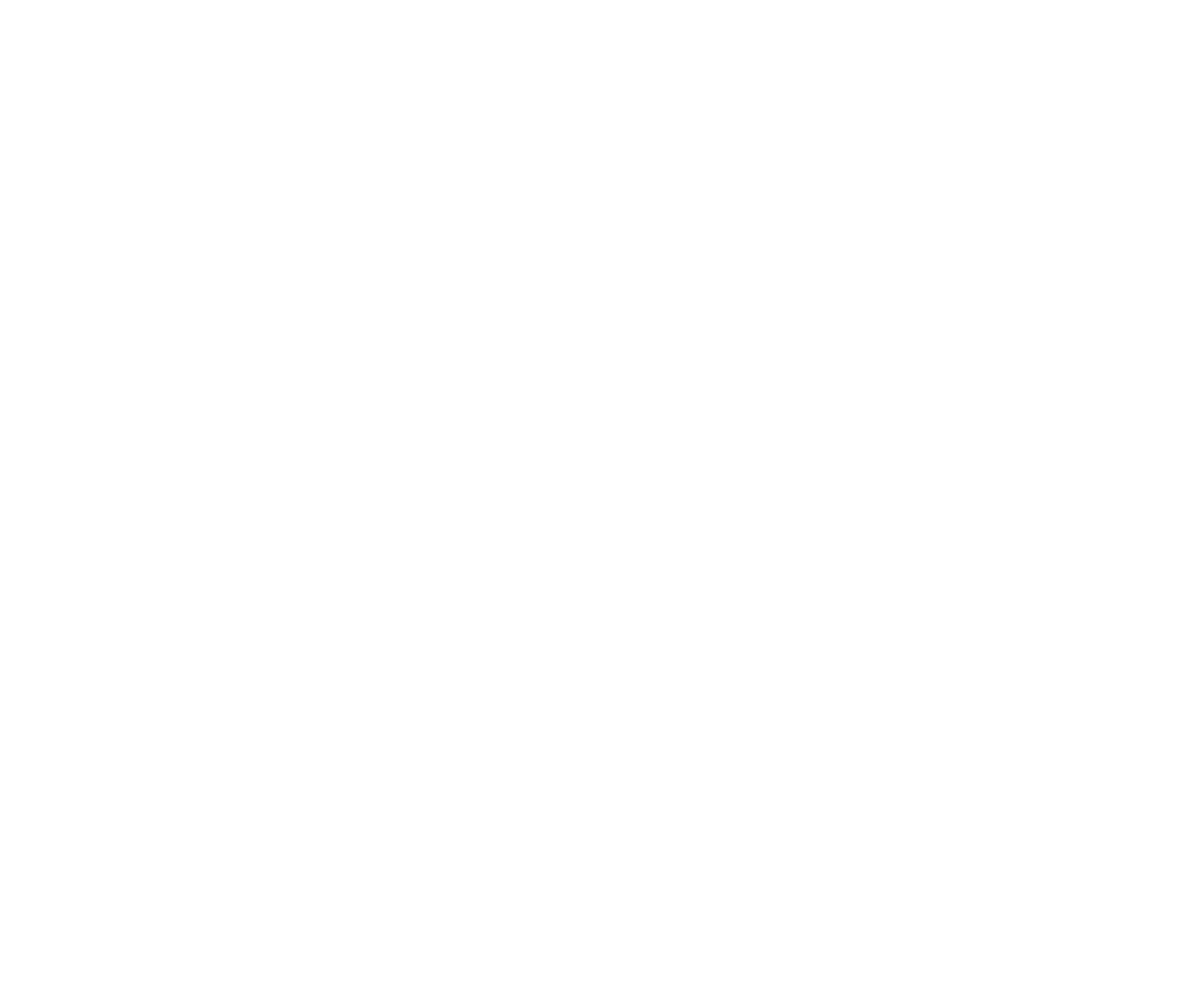
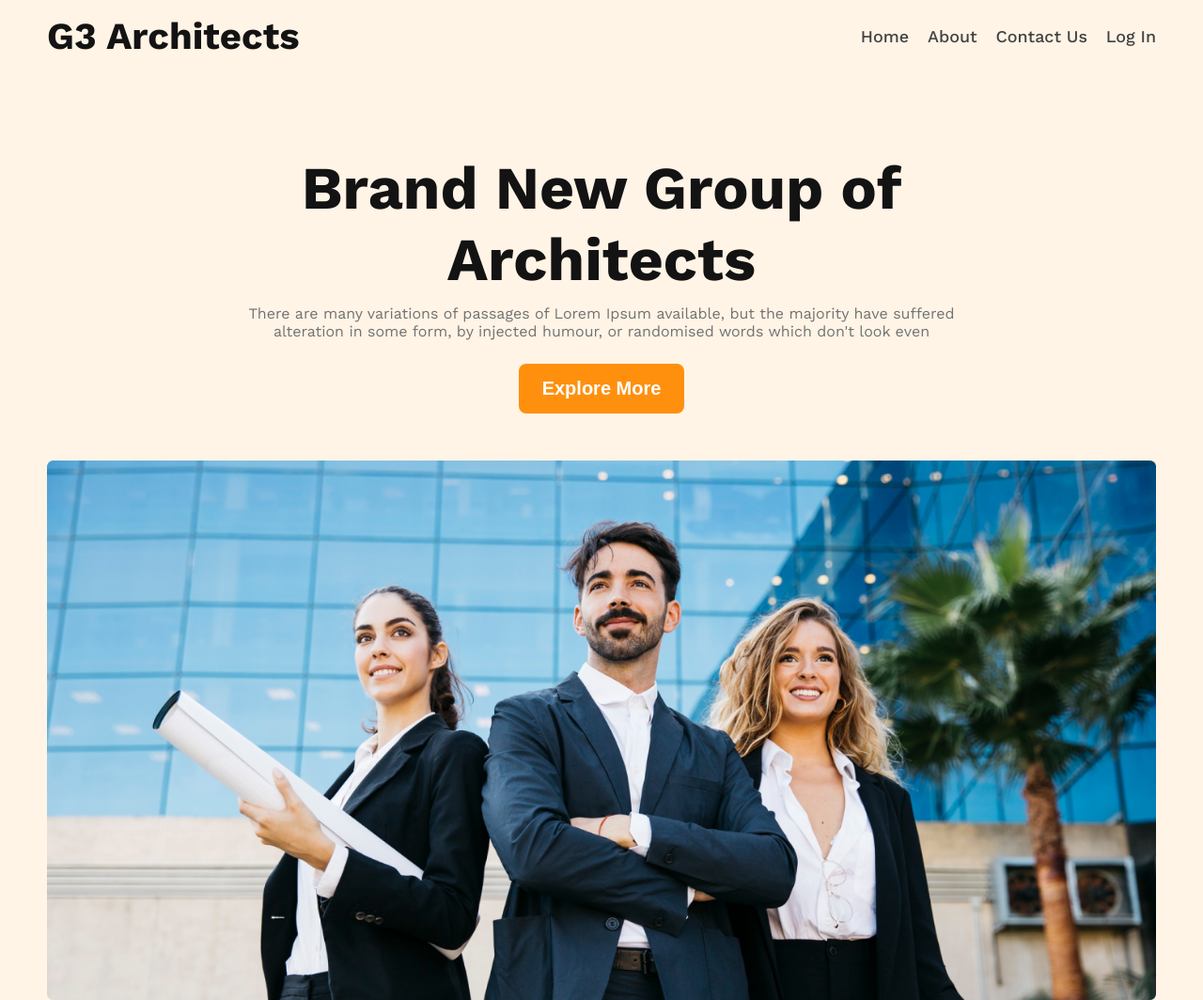
Before and after one commit to Al-Shiam-Nabil/g3-architects-web-practise, a plain HTML site: page index.html in a window 1280 px wide. Shown: the whole page at 94% size. Before the commit the page ends 800 px from the top, so only its background shows below. Drawn offline with nearby package versions, Linux system fonts and the light colour scheme.

Commit message:
header section added

```diff
--- a/index.html
+++ b/index.html
@@ -13,8 +13,31 @@
 </head>
 <body>
     <div class="container">
-        <header></header>
+        <header>
+            <nav class="content-width">
+                <a href="" class="logo primary-color">G3 Architects</a>
+
+                <div class="navbar">
+                    <ul class="nav-links-container">
+                        <li class="nav-item"><a href="" class="nav-link light-dark-2-color">Home</a></li>
+                        <li class="nav-item"><a href="" class="nav-link light-dark-2-color">About</a></li>
+                        <li class="nav-item"><a href="" class="nav-link light-dark-2-color">Contact Us</a></li>
+                        <li class="nav-item"><a href="" class="nav-link light-dark-2-color">Log In</a></li>
+                    </ul>
+                </div>
+            </nav>
+
+            <div class="banner-content-container content-width">
+                <h1 class="header-banner-title">Brand New Group of Architects </h1>
+                <p class="header-banner-description light-dark-3-color">There are many variations of passages of Lorem Ipsum available, but the majority have suffered alteration in some form, by injected humour, or randomised words which don't look even</p>
+                <button class="common-btn">Explore More</button>
+            </div>
+
+            <img src="./images/banner.png" alt="banner image" class="header-banner-image content-width">
+        </header>
+
         <main></main>
+
         <footer></footer>
     </div>
 </body>
--- a/styles/shared-style.css
+++ b/styles/shared-style.css
@@ -0,0 +1,44 @@
+body{
+    max-width: 1440px;
+    margin: 0 auto;
+      font-family: "Work Sans", sans-serif;
+      color:#131313;
+
+}
+
+.content-width{
+  padding-inline: 50px;
+}
+
+.primary-color{
+    color:#131313;
+}
+
+.light-dark-2-color{
+    color:#424242;
+}
+
+.light-dark-3-color{
+    color:#727272;
+}
+
+.secondary-color{
+    color:#FF900E;
+}
+
+.common-btn{
+    background-color: #FF900E;
+    padding: 15px 25px;
+    border: none;
+    border-radius: 8px;
+    color:white;
+    font-size: 1.25rem;
+    font-weight: 600;
+}
+
+@media screen and (max-width:576px){
+
+    .content-width{
+  padding-inline: 20px;
+}
+}
--- a/styles/style.css
+++ b/styles/style.css
@@ -0,0 +1,87 @@
+@import url('https://fonts.googleapis.com/css2?family=Inter:ital,opsz,wght@0,14..32,100..900;1,14..32,100..900&family=Merriweather:ital,opsz,wght@0,18..144,300..900;1,18..144,300..900&family=Montserrat:ital,wght@0,100..900;1,100..900&family=Open+Sans:ital,wght@0,300..800;1,300..800&family=Poppins:ital,wght@0,100;0,200;0,300;0,400;0,500;0,600;0,700;0,800;0,900;1,100;1,200;1,300;1,400;1,500;1,600;1,700;1,800;1,900&family=Raleway:ital,wght@0,100..900;1,100..900&family=Roboto:ital,wght@0,100;0,300;0,400;0,500;0,700;0,900;1,100;1,300;1,400;1,500;1,700;1,900&family=Rubik:ital,wght@0,300..900;1,300..900&family=Work+Sans:ital,wght@0,100..900;1,100..900&display=swap');
+
+*{
+    margin: 0;
+    padding: 0;
+    box-sizing: border-box;
+}
+
+/*header section*/
+
+/*navigation bar*/
+
+header{
+    background-color: rgba(255, 144,14,.1);
+}
+
+nav{
+    display: flex;
+    justify-content: space-between;
+    align-items: center;
+    padding-top: 15px;
+}
+
+.nav-item{
+    list-style: none;
+}
+
+nav a{
+    text-decoration: none;
+}
+
+.logo{
+    font-size: 2.5rem;
+    font-weight: bold;
+}
+
+.nav-links-container{
+    display: flex;
+    justify-content: center;
+    align-items: center;
+   gap:20px;
+}
+
+.nav-link{
+    font-size: 1.12rem;
+    font-weight: 500;
+}
+
+.banner-content-container{
+    max-width: 860px;
+    margin: 0 auto;
+    text-align: center;
+    margin-top: 100px;
+}
+
+.header-banner-title{
+    font-size: 4rem;
+    margin-bottom: 10px;
+}
+
+.header-banner-description{
+    margin-bottom: 25px;
+}
+
+.header-banner-image{
+width:100%;
+height:100%;
+padding-block: 50px;
+border-radius: 8px;
+}
+
+@media screen and (max-width:576px){
+    nav{
+        flex-direction: column;
+        gap:15px;
+    }
+
+    .nav-links-container{
+        flex-direction: column;
+        gap:15px;
+    }
+
+   .header-banner-title{
+    font-size: 3rem;
+   }
+
+}
```
